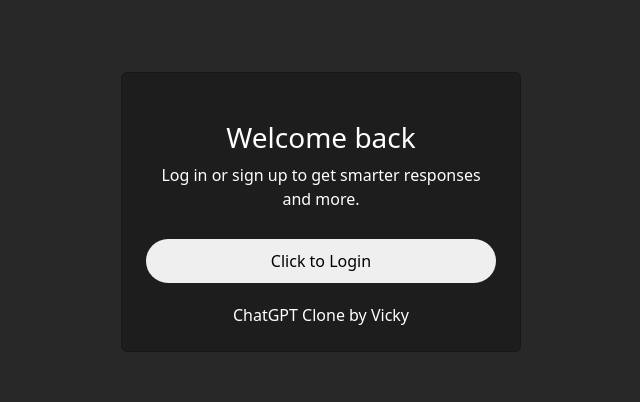
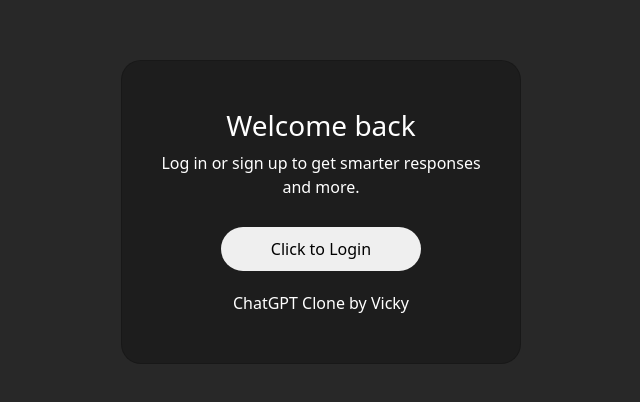
Before and after one commit to vickydecodes/openai, a React (Vite) app: page / in a window 1280 px wide. Shown: the part 188-590 px from the top of the page, without its empty margins (319-959 px from the left). Built offline with nearby package versions, Linux system fonts and the light colour scheme; no server answers.

Commit message:
update-5

```diff
--- a/src/pages/LandingPage/LandingPage.css
+++ b/src/pages/LandingPage/LandingPage.css
@@ -4,13 +4,13 @@
     background-color: #1d1d1d !important;
     text-align: center;
     color: white !important;
-    border-radius: 20px;
+    border-radius: 20px !important;
 }
 
 
 .custom-login-button{
-    width: 100%;
-    padding: 10px 10px 10px 10px;
+    width: 100% !important;
+    padding: 10px 50px 10px 50px;
     margin: 20px 0px 20px 0px;
     border-radius: 60px;
     border: 0px;
--- a/src/pages/LandingPage/LandingPage.jsx
+++ b/src/pages/LandingPage/LandingPage.jsx
@@ -10,8 +10,8 @@
       style={{ height: "100%" }}
       className="100vh w-100 d-flex justify-content-center align-items-center"
     >
-      <div className="card custom-card mx-4">
-        <div className="card-body p-4 pt-5">
+      <div className="card custom-card mx-4" >
+        <div className="card-body p-4 py-5 d-flex flex-column justify-content-center align-items-center">
           <h3>Welcome back</h3>
           Log in or sign up to get smarter responses and more.
           <div className="buttons mt-2">
```
